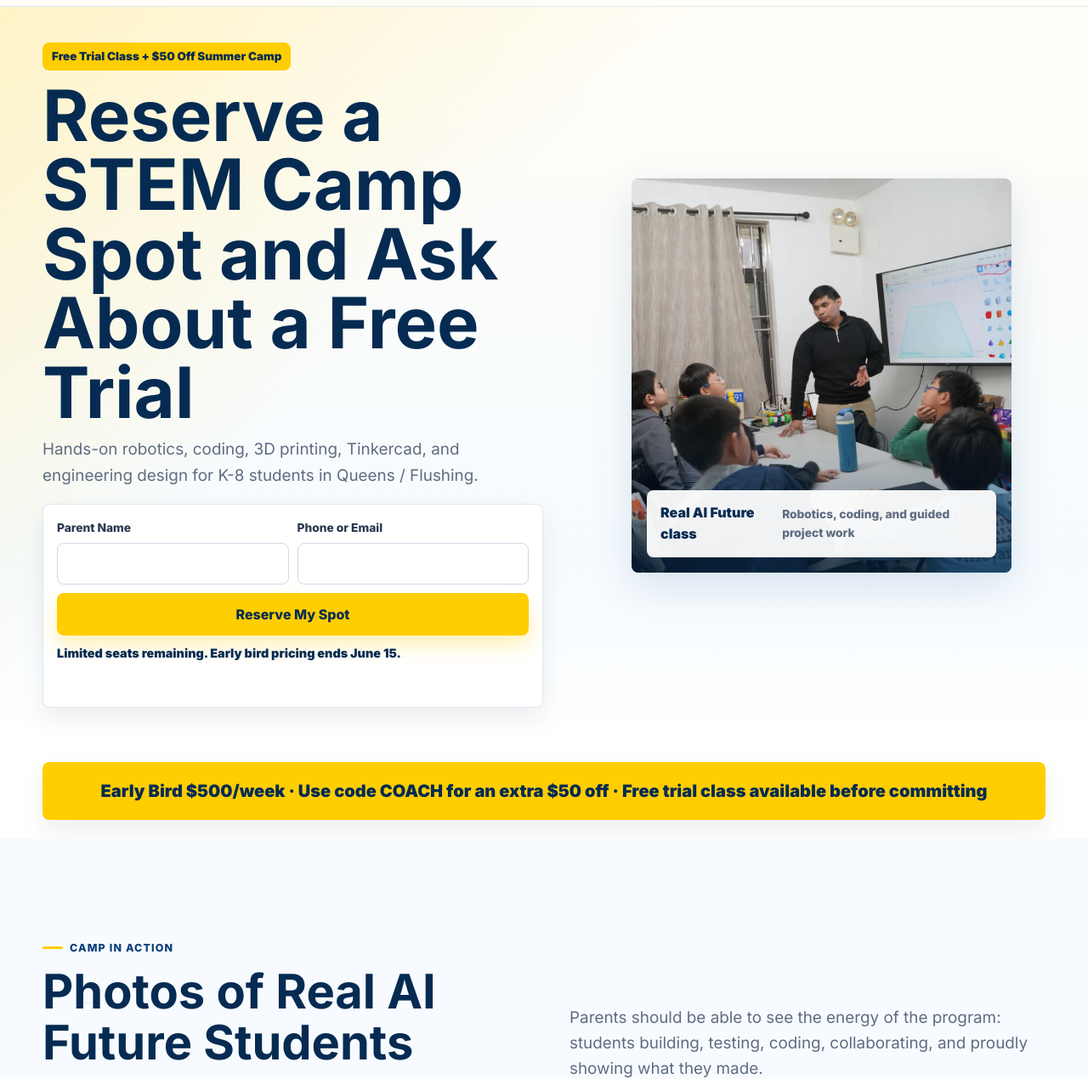
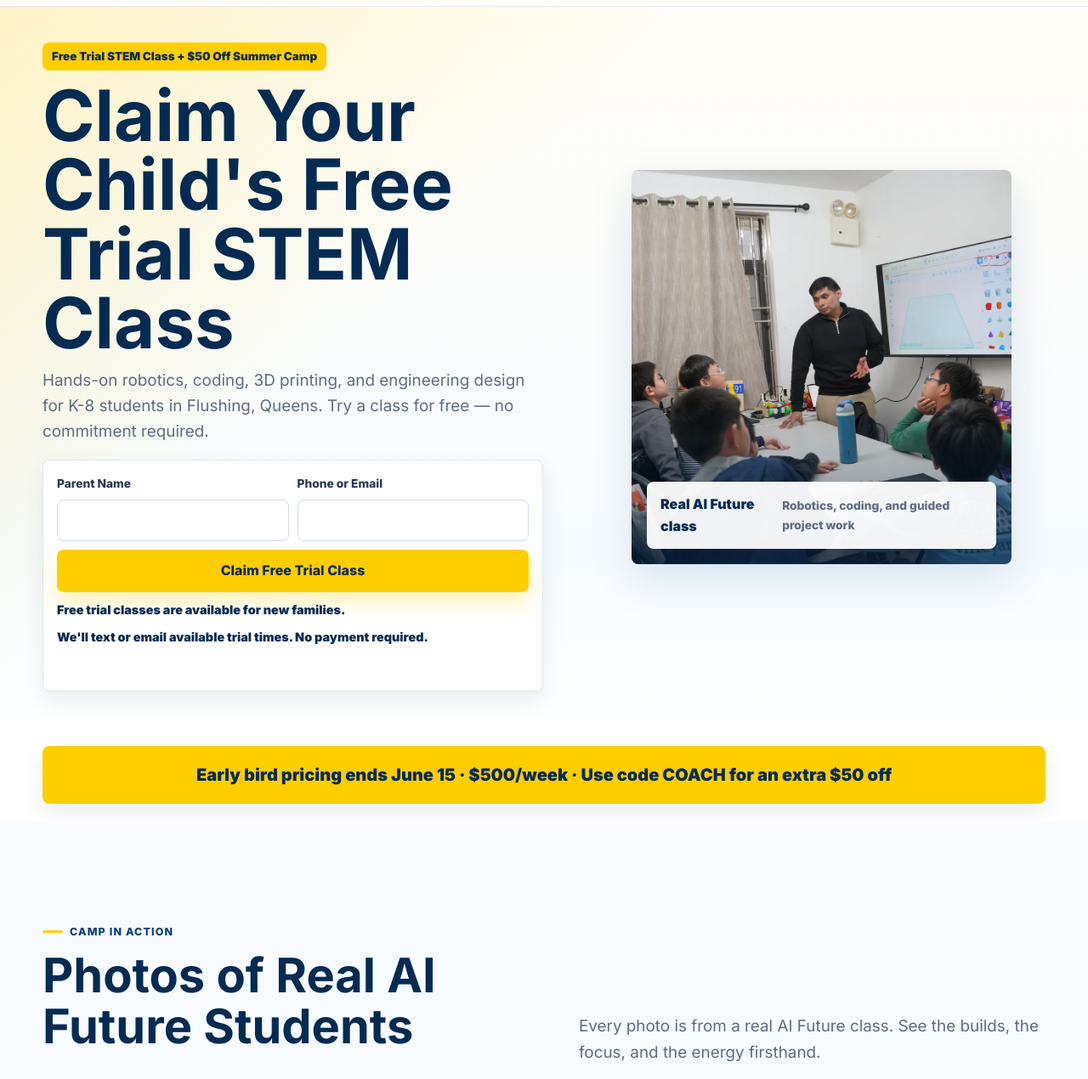
Before and after one commit to gio1880/ai-future, a website: page summer-camp-ads.html in a window 1280 px wide. Shown: the part 51-1321 px from the top of the page at 85% size. Drawn offline with Linux system fonts and the light colour scheme; no server answers.

Commit message:
feat: update summer camp ads for clarity and engagement, including trial class promotion

```diff
--- a/summer-camp-ads.html
+++ b/summer-camp-ads.html
@@ -1165,9 +1165,9 @@
     <section class="conversion-hero" id="reserve" aria-labelledby="hero-title">
       <div class="container">
         <div class="conversion-hero-inner">
-          <div class="hero-offer">Free Trial Class + $50 Off Summer Camp</div>
-          <h1 id="hero-title">Reserve a STEM Camp Spot and Ask About a Free Trial</h1>
-          <p class="lead">Hands-on robotics, coding, 3D printing, Tinkercad, and engineering design for K-8 students in Queens / Flushing.</p>
+          <div class="hero-offer">Free Trial STEM Class + $50 Off Summer Camp</div>
+          <h1 id="hero-title">Claim Your Child's Free Trial STEM Class</h1>
+          <p class="lead">Hands-on robotics, coding, 3D printing, and engineering design for K-8 students in Flushing, Queens. Try a class for free — no commitment required.</p>
           <form class="quick-lead-form" id="summer-inquiry-form">
             <div class="quick-form-grid">
               <div class="field">
@@ -1180,9 +1180,10 @@
               </div>
             </div>
             <input type="hidden" name="promoCode" value="COACH" />
-            <input type="hidden" name="freeTrialInterest" value="Ask during follow-up" />
-            <button class="btn btn-primary" id="summer-inquiry-submit" type="submit">Reserve My Spot</button>
-            <p class="urgency-line">Limited seats remaining. Early bird pricing ends June 15.</p>
+            <input type="hidden" name="freeTrialInterest" value="Free trial requested from summer landing page" />
+            <button class="btn btn-primary" id="summer-inquiry-submit" type="submit">Claim Free Trial Class</button>
+            <p class="urgency-line">Free trial classes are available for new families.</p>
+            <p class="urgency-line">We'll text or email available trial times. No payment required.</p>
             <div class="form-status" id="summer-inquiry-status" role="status" aria-live="polite"></div>
           </form>
         </div>
@@ -1199,7 +1200,7 @@
     <section class="offer-banner-section" aria-label="Summer camp offer">
       <div class="container">
         <div class="single-offer-banner">
-          Early Bird $500/week · Use code COACH for an extra $50 off · Free trial class available before committing
+          Early bird pricing ends June 15 · $500/week · Use code COACH for an extra $50 off
         </div>
       </div>
     </section>
@@ -1211,7 +1212,7 @@
             <p class="eyebrow">Camp in Action</p>
             <h2 id="camp-gallery-title">Photos of Real AI Future Students</h2>
           </div>
-          <p class="lead">Parents should be able to see the energy of the program: students building, testing, coding, collaborating, and proudly showing what they made.</p>
+          <p class="lead">Every photo is from a real AI Future class. See the builds, the focus, and the energy firsthand.</p>
         </div>
         <div class="camp-gallery-grid">
           <figure class="camp-shot large reveal">
@@ -1373,7 +1374,7 @@
           <p class="lead">A clear, parent-friendly program for students who want to build, code, design, and create during the summer.</p>
           <p class="details-note"><i class="fa-solid fa-circle-info"></i>Families can request a preferred week in the form. Our team will confirm availability, exact schedule, and the best group for your child's age and experience.</p>
           <div class="detail-list">
-            <div class="detail-row"><span>Location</span><strong>AI Future, Queens / Flushing, NY</strong></div>
+            <div class="detail-row"><span>Location</span><strong>AI Future, 132-36 Avery Ave, Flushing, NY</strong></div>
             <div class="detail-row"><span>Dates</span><strong>Weekly Summer 2026 sessions</strong></div>
             <div class="detail-row"><span>Times</span><strong>Full-day camp schedule</strong></div>
             <div class="detail-row"><span>Ages / Grades</span><strong>Kindergarten through 8th Grade</strong></div>
@@ -1383,7 +1384,7 @@
             <div class="detail-row"><span>Activities</span><strong>Robotics, coding, 3D printing, Tinkercad, engineering design</strong></div>
             <div class="detail-row"><span>Registration</span><strong>Limited seats available by week and grade group</strong></div>
           </div>
-          <a class="btn btn-primary" href="#reserve">Reserve My Spot</a>
+          <a class="btn btn-primary" href="#reserve">Claim Free Trial Class</a>
         </div>
         <aside class="details-card reveal">
           <h3>Best for families looking for:</h3>
@@ -1426,10 +1427,10 @@
         <div>
           <p class="eyebrow" style="color:var(--yellow)">Limited Seats</p>
           <h2>Give Your Child a Summer Full of Building, Coding &amp; Creativity</h2>
-          <p class="lead">Seats are limited. Reserve your spot now and use code COACH for $50 off while this limited-time promotion is available.</p>
+          <p class="lead">Seats are limited. Claim a free trial class and use code COACH for $50 off while this limited-time summer camp promotion is available.</p>
         </div>
         <div class="btn-row">
-          <a class="btn btn-primary" href="#reserve">Reserve My Spot</a>
+          <a class="btn btn-primary" href="#reserve">Claim Free Trial Class</a>
         </div>
       </div>
     </section>
@@ -1553,7 +1554,7 @@
           phone: usesEmail ? '' : contact,
           email: usesEmail ? contact : '',
           promoCode: data.promoCode || 'COACH',
-          freeTrialInterest: data.freeTrialInterest || 'Ask during follow-up',
+          freeTrialInterest: data.freeTrialInterest || 'Free trial requested from summer landing page',
           metaEventId,
           metaFbp: decodeCookieValue(getCookie('_fbp')),
           metaFbc: getMetaFbc(),
@@ -1583,7 +1584,7 @@
               content_category: 'summer_camp'
             }, { eventID: metaEventId });
           }
-          status.textContent = 'Thanks. We received your request and will contact you with camp details soon.';
+          status.textContent = 'Thanks. We received your free trial request and will contact you with available times and camp details soon.';
           status.classList.add('success');
           form.reset();
         } catch (error) {
@@ -1591,7 +1592,7 @@
           status.classList.add('error');
         } finally {
           submit.disabled = false;
-          submit.textContent = 'Reserve My Spot';
+          submit.textContent = 'Claim Free Trial Class';
         }
       });
     });
```
